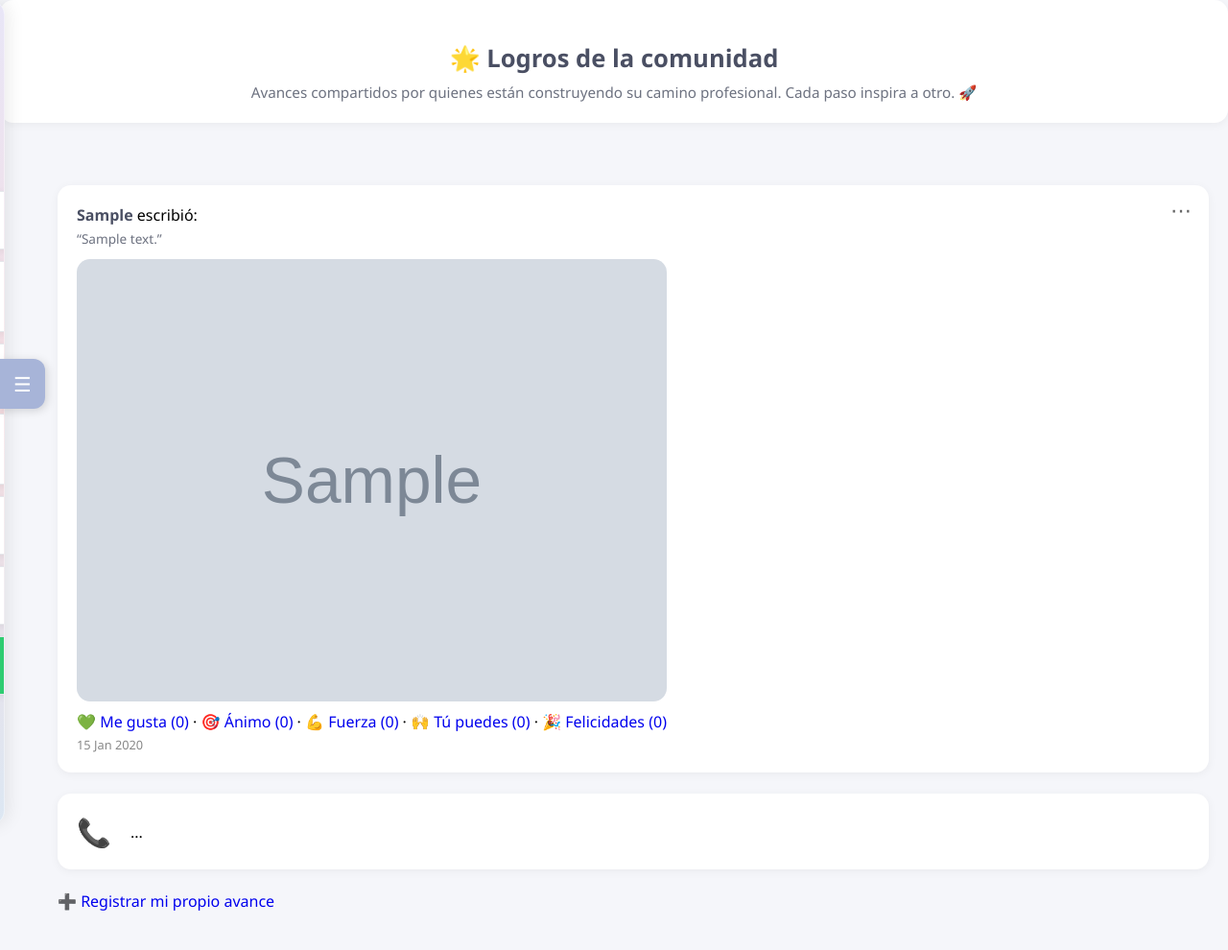
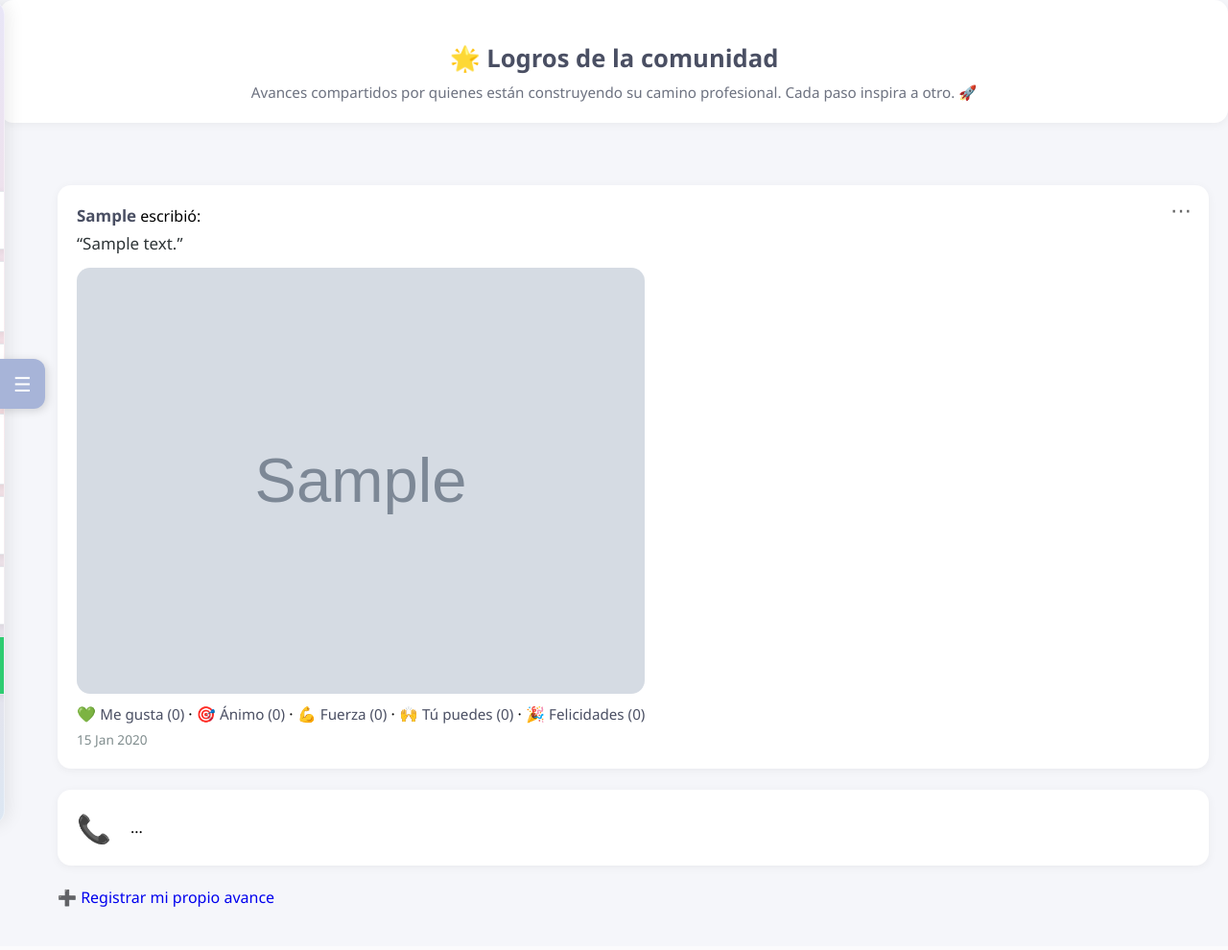
Before and after one commit to MarcoLogica/impulso, a Django app: page /comunidad/feed/ in a window 1280 px wide. Shown: the whole page at 96% size. After the commit the page ends 945 px from the top, so only its background shows below. Run offline with Django 5.2, Linux system fonts and the light colour scheme; a user stored in the database is signed in; tables that the repository leaves empty hold one stand-in row (values such as "Sample post"); grey boxes marked "Sample" are stand-in pictures.

Commit message:
ajuste textos del feed tamaño

```diff
--- a/base/templates/base/feed_comunitario.html
+++ b/base/templates/base/feed_comunitario.html
@@ -64,15 +64,31 @@ body {
   font-size: 1.8em;
 }
 
+/* --- AJUSTES DE TEXTO ESTILO INSTAGRAM/TIKTOK --- */
 .detalle strong {
   color: #4a4f63;
+  font-size: 1.06rem; /* ~17px */
+  font-weight: 600;
 }
 
 .detalle span {
   display: block;
-  font-size: 0.85em;
-  color: #6d7280;
-  margin-top: 4px;
+  font-size: 1.06rem; /* ~17px */
+  line-height: 1.45;
+  color: #2d3436;
+  margin-top: 6px;
+}
+
+/* Reacciones */
+.detalle a {
+  font-size: 0.95rem; /* ~15px */
+  color: #4a4f63;
+}
+
+/* Fecha (suave y secundaria) */
+.detalle span[style] {
+  font-size: 0.85rem !important; /* ~14px */
+  color: #7f8c8d !important;
 }
 
 /* --- Imagen estilo Instagram --- */
@@ -91,8 +107,6 @@ body {
 }
 
 /* --- SIDEBAR DESPLEGABLE --- */
-
-/* Sidebar completamente oculto */
 .barra-lateral {
   position: fixed;
   left: -300px;
@@ -100,15 +114,12 @@ body {
   height: 100vh;
   width: 260px;
   padding: 30px 22px;
-
-  /* Fondo suave maternal */
   background: linear-gradient(
     180deg,
     #e8e6f7 0%,
     #f4dde1 50%,
     #dce7f3 100%
   );
-
   backdrop-filter: blur(14px);
   border-right: 1px solid rgba(255, 255, 255, 0.4);
   box-shadow: 4px 0 18px rgba(0,0,0,0.08);
@@ -118,12 +129,10 @@ body {
   border-radius: 0 16px 16px 0;
 }
 
-/* Sidebar visible */
 .barra-lateral.activa {
   left: 0;
 }
 
-/* Pestaña visible siempre */
 .toggle-sidebar {
   position: fixed;
   left: 0;
@@ -145,7 +154,6 @@ body {
   transform: translateY(-50%) scale(1.05);
 }
 
-/* Botones internos del sidebar — alineados a la izquierda */
 .boton-nav {
   background: white;
   color: #4a4f63;
@@ -154,10 +162,10 @@ body {
   font-weight: 600;
   width: 100%;
   margin: 12px auto;
-  text-align: left; /* ← aquí está el cambio */
+  text-align: left;
   display: flex;
   align-items: center;
-  gap: 10px; /* espacio entre icono y texto */
+  gap: 10px;
   box-shadow: 0 2px 8px rgba(0,0,0,0.06);
   transition: transform 0.15s ease, box-shadow 0.15s ease;
   border: 1px solid #e5e7eb;
@@ -168,32 +176,27 @@ body {
   box-shadow: 0 4px 12px rgba(0,0,0,0.1);
   background: #f9f9ff;
 }
-    /* Quitar subrayado a todos los links */
+
 a {
   text-decoration: none;
 }
 
-/* Hover suave y elegante */
 a:hover {
   text-decoration: none;
   opacity: 0.85;
 }
 
-    /* --- FEED RESPONSIVO SEGÚN ESTADO DEL SIDEBAR --- */
-
-/* Feed ocupa todo el ancho cuando el sidebar está oculto */
+/* --- FEED RESPONSIVO --- */
 .feed {
   max-width: 1100px;
   margin: 0 auto;
   transition: margin-left 0.35s ease;
 }
 
-/* Cuando el sidebar está abierto, el feed se desplaza suavemente */
 .barra-lateral.activa ~ .feed {
-  margin-left: 260px; /* mismo ancho del sidebar */
+  margin-left: 260px;
 }
 
-/* En pantallas pequeñas, el feed siempre ocupa todo el ancho */
 @media (max-width: 768px) {
   .feed {
     margin-left: 0 !important;
@@ -206,37 +209,32 @@ a:hover {
   }
 }
 
-    /* --- FEED SIEMPRE FULL WIDTH --- */
-/* Feed más ancho y respirado */
+/* --- FEED FULL WIDTH --- */
 .feed {
   width: 100%;
-  max-width: 1800px; /* antes 900 o 1100 */
+  max-width: 1800px;
   margin: 0 auto;
   padding: 0 20px;
 }
 
-/* Aseguramos que el feed nunca se mueva */
 .barra-lateral.activa ~ .feed {
   margin-left: 0 !important;
 }
 
-/* Sidebar flotante sobre el feed */
 .barra-lateral {
   position: fixed;
   top: 0;
-  left: -300px; /* oculto completamente */
+  left: -300px;
   height: 100vh;
   width: 260px;
-  z-index: 2000; /* por encima del feed */
+  z-index: 2000;
   transition: left 0.35s ease;
 }
 
-/* Cuando se abre, aparece sobre el feed */
 .barra-lateral.activa {
   left: 0;
 }
 
-/* En móviles, igual: feed siempre full width */
 @media (max-width: 768px) {
   .feed {
     width: 100%;
@@ -244,7 +242,7 @@ a:hover {
     padding: 0 12px;
   }
 }
-    /* Aseguramos que la pestaña esté SIEMPRE encima del sidebar */
+
 .toggle-sidebar {
   z-index: 3000 !important;
 }
@@ -272,7 +270,6 @@ a:hover {
   background: #ff6b6b;
   color: white;
 }
-
 
 .menu-publicacion {
   position: relative;
```
Lines whose indentation alone changed are shown as unchanged.
